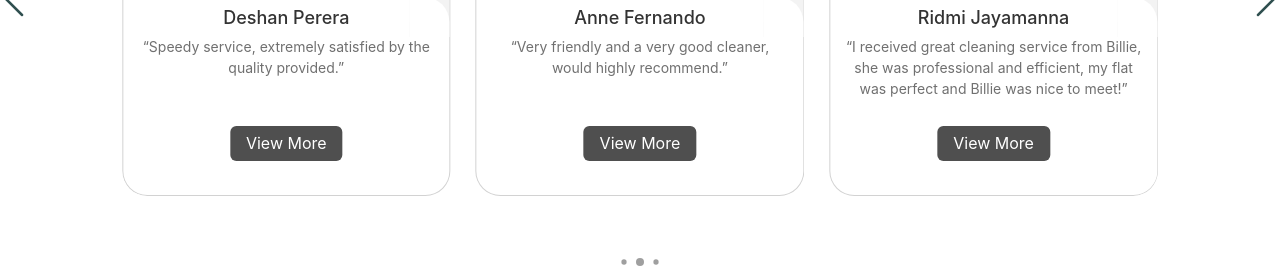
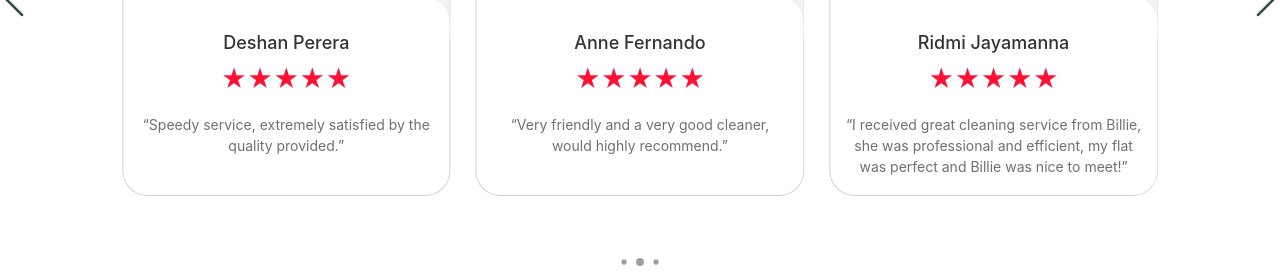
Before and after one commit to Mr-Kaviya99/HomeCare, a website built with Parcel: page index.html in a window 1280 px wide. Shown: the part 2185-2461 px from the top of the page. Built offline with nearby package versions, Linux system fonts and the light colour scheme.

Commit message:
landing page Reviews fixed

```diff
--- a/css/main.css
+++ b/css/main.css
@@ -328,7 +328,7 @@
   position: relative;
 }
 
-.reviews-topic{
+.reviews-topic {
   text-align: center;
   font-weight: 900;
   font-size: 46px;
@@ -350,15 +350,20 @@
   position: relative;
   border-radius: 25px;
   background-color: #FFF;
-  height: 400px!important;
+  height: 400px !important;
 }
 
-.image-content,
-.card-content {
+.image-content {
   display: flex;
   flex-direction: column;
   align-items: center;
   padding: 10px 14px;
+}
+.card-content{
+  display: flex;
+  flex-direction: column;
+  align-items: center;
+  padding: 20px 14px 10px 14px;
 }
 
 .image-content {
@@ -373,7 +378,7 @@
   top: 0;
   height: 100%;
   width: 100%;
-  background-color:#F3F3F3;
+  background-color: #F3F3F3;
   border-radius: 25px 25px 0 25px;
 }
 
@@ -411,33 +416,17 @@
 }
 
 .name {
+  margin-top: 15px;
   font-size: 18px;
   font-weight: 500;
   color: #333;
 }
 
 .description {
+  margin-top: 15px;
   font-size: 14px;
   color: #707070;
   text-align: center;
-}
-
-.slider-view-more-button {
-  border: none;
-  font-size: 16px;
-  color: #FFF;
-  padding: 8px 16px;
-  background-color: #4F4F4F;
-  border-radius: 6px;
-  margin: 14px;
-  cursor: pointer;
-  transition: all 0.3s ease;
-  position: absolute;
-  bottom: 20px;
-}
-
-.slider-view-more-button:hover {
-  background: darkseagreen;
 }
 
 .swiper-navBtn {
@@ -446,7 +435,7 @@
 }
 
 .swiper-navBtn:hover {
-  color: darkseagreen!important;
+  color: darkseagreen !important;
 }
 
 .swiper-navBtn::before,
@@ -457,13 +446,13 @@
 .swiper-button-next {
   position: absolute;
   right: 0;
-  top: 60%!important;
+  top: 60% !important;
 }
 
 .swiper-button-prev {
   position: absolute;
   left: 0;
-  top: 60%!important;
+  top: 60% !important;
 }
 
 .swiper-pagination {
@@ -485,6 +474,18 @@
   }
 
   .swiper-navBtn {
-    display: none!important;
+    display: none !important;
   }
 }
+
+/*star rating*/
+
+.star-rating {
+  display: flex;
+}
+
+.star {
+  font-size: 25px;
+  text-align: center;
+  color: #ff1133;
+}
--- a/index.html
+++ b/index.html
@@ -173,15 +173,22 @@
               <span class="overlay"></span>
 
               <div class="card-image">
-                <img src="https://github.com/Mr-Kaviya99/HomeCare/blob/master/img/Review_Profile_Pic_8.jpeg?raw=true" alt="" class="card-img">
+                <img src="https://github.com/Mr-Kaviya99/HomeCare/blob/master/img/Review_Profile_Pic_8.jpeg?raw=true"
+                     alt="" class="card-img">
               </div>
             </div>
 
             <div class="card-content">
               <h2 class="name">Ridmi Jayamanna</h2>
-              <p class="description">“I received great cleaning service from Billie, she was professional and efficient, my flat was perfect and Billie was nice to meet!”</p>
-
-              <button class="slider-view-more-button">View More</button>
+              <div class="star-rating">
+                <div class="star">★</div>
+                <div class="star">★</div>
+                <div class="star">★</div>
+                <div class="star">★</div>
+                <div class="star">★</div>
+              </div>
+              <p class="description">“I received great cleaning service from Billie, she was professional and efficient,
+                my flat was perfect and Billie was nice to meet!”</p>
             </div>
           </div>
           <div class="card swiper-slide">
@@ -189,14 +196,20 @@
               <span class="overlay"></span>
 
               <div class="card-image">
-                <img src="https://github.com/Mr-Kaviya99/HomeCare/blob/master/img/Review_Profile_Pic_2.jpeg?raw=true" alt="" class="card-img">
+                <img src="https://github.com/Mr-Kaviya99/HomeCare/blob/master/img/Review_Profile_Pic_2.jpeg?raw=true"
+                     alt="" class="card-img">
               </div>
             </div>
             <div class="card-content">
               <h2 class="name">Deshan Perera</h2>
+              <div class="star-rating">
+                <div class="star">★</div>
+                <div class="star">★</div>
+                <div class="star">★</div>
+                <div class="star">★</div>
+                <div class="star">★</div>
+              </div>
               <p class="description">“Speedy service, extremely satisfied by the quality provided.”</p>
-
-              <button class="slider-view-more-button">View More</button>
             </div>
           </div>
           <div class="card swiper-slide">
@@ -204,15 +217,21 @@
               <span class="overlay"></span>
 
               <div class="card-image">
-                <img src="https://github.com/Mr-Kaviya99/HomeCare/blob/master/img/Review_Profile_Pic_1.jpeg?raw=true" alt="" class="card-img">
+                <img src="https://github.com/Mr-Kaviya99/HomeCare/blob/master/img/Review_Profile_Pic_1.jpeg?raw=true"
+                     alt="" class="card-img">
               </div>
             </div>
 
             <div class="card-content">
               <h2 class="name">Anne Fernando</h2>
+              <div class="star-rating">
+                <div class="star">★</div>
+                <div class="star">★</div>
+                <div class="star">★</div>
+                <div class="star">★</div>
+                <div class="star">★</div>
+              </div>
               <p class="description">“Very friendly and a very good cleaner, would highly recommend.”</p>
-
-              <button class="slider-view-more-button">View More</button>
             </div>
           </div>
         </div>
```
